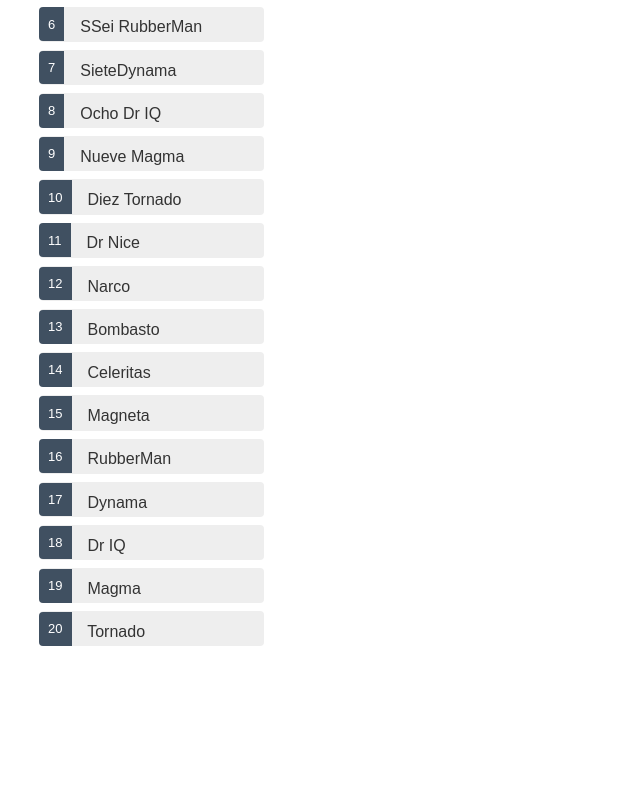
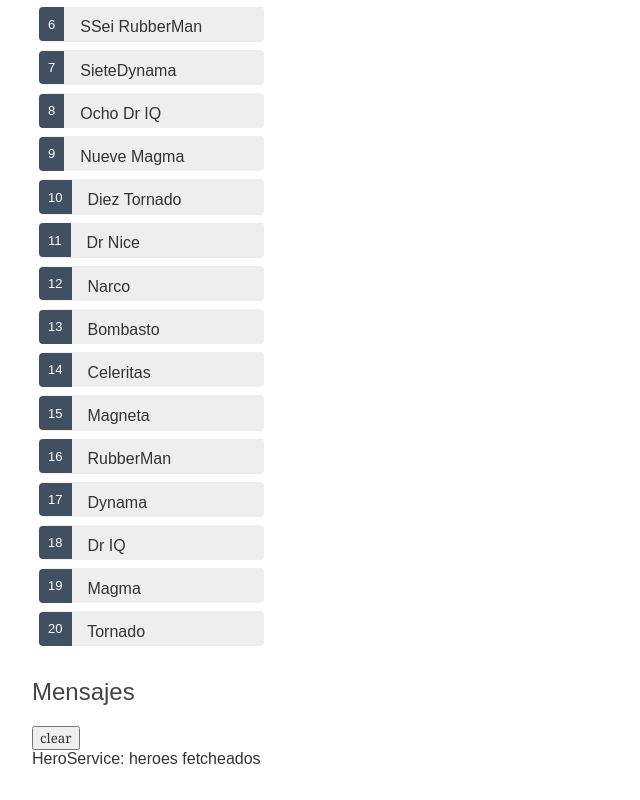
Before and after one commit to geropellicer/TutorialAngular, an Angular app: page / in a window 1280 px wide. Shown: the part 361-1161 px from the top of the page, without its empty margins (0-640 px from the left). Before the commit the page ends 1039 px from the top, so only its background shows below. Built offline with nearby package versions, Linux system fonts and the light colour scheme.

Commit message:
Agrego servicio para loggear mensajes

```diff
--- a/src/app/app.component.html
+++ b/src/app/app.component.html
@@ -1,2 +1,3 @@
 <h1>{{title}}</h1>
 <app-heroes></app-heroes>
+<app-mensajes></app-mensajes>
--- a/src/app/app.module.ts
+++ b/src/app/app.module.ts
@@ -6,12 +6,14 @@ import { HeroesComponent } from './heroes/heroes.component';
 
 import { FormsModule } from '@angular/forms';
 import { DetalleHeroeComponent } from './detalle-heroe/detalle-heroe.component';
+import { MensajesComponent } from './mensajes/mensajes.component';
 
 @NgModule({
   declarations: [
     AppComponent,
     HeroesComponent,
-    DetalleHeroeComponent
+    DetalleHeroeComponent,
+    MensajesComponent
   ],
   imports: [
     BrowserModule,
--- a/src/app/hero.service.ts
+++ b/src/app/hero.service.ts
@@ -2,15 +2,17 @@ import { Injectable } from '@angular/core';
 import { Hero } from './hero';
 import { HEROES } from './mock-heroes';
 import { Observable, of } from 'rxjs';
+import { MensajesService } from './mensajes.service';
 
 @Injectable({
   providedIn: 'root'
 })
 export class HeroService {
 
-  constructor() { }
+  constructor(private mensajesService: MensajesService) { }
 
   getHeroes(): Observable<Hero[]> {
+    this.mensajesService.add('HeroService: heroes fetcheados');
     return of(HEROES);
   }
 }
--- /dev/null
+++ b/src/app/mensajes.service.ts
@@ -0,0 +1,16 @@
+import { Injectable } from '@angular/core';
+
+@Injectable({
+  providedIn: 'root'
+})
+export class MensajesService {
+  mensajes: string[] = [];
+
+  add(mensaje: string) {
+    this.mensajes.push(mensaje);
+  }
+
+  clear() {
+    this.mensajes = [];
+  }
+}
--- /dev/null
+++ b/src/app/mensajes/mensajes.component.html
@@ -0,0 +1,8 @@
+<div *ngIf="mensajesService.mensajes.length">
+
+  <h2>Mensajes</h2>
+
+  <button class="clear" (click)="mensajesService.clear()">clear</button>
+  <div *ngFor='let mensaje of mensajesService.mensajes'> {{ mensaje }} </div>
+
+</div>
--- /dev/null
+++ b/src/app/mensajes/mensajes.component.ts
@@ -0,0 +1,16 @@
+import { Component, OnInit } from '@angular/core';
+import { MensajesService } from '../mensajes.service';
+
+@Component({
+  selector: 'app-mensajes',
+  templateUrl: './mensajes.component.html',
+  styleUrls: ['./mensajes.component.scss']
+})
+export class MensajesComponent implements OnInit {
+
+  constructor(public mensajesService: MensajesService) { }
+
+  ngOnInit() {
+  }
+
+}
```
Also changed, not shown: src/app/mensajes/mensajes.component.scss (added), 2 other files (tests, documents, lock files or other folders).
